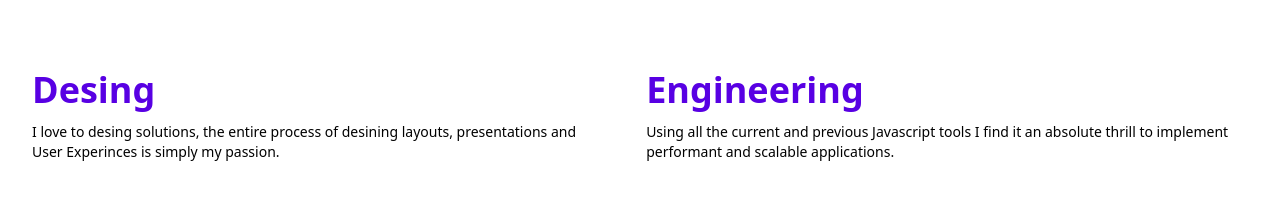
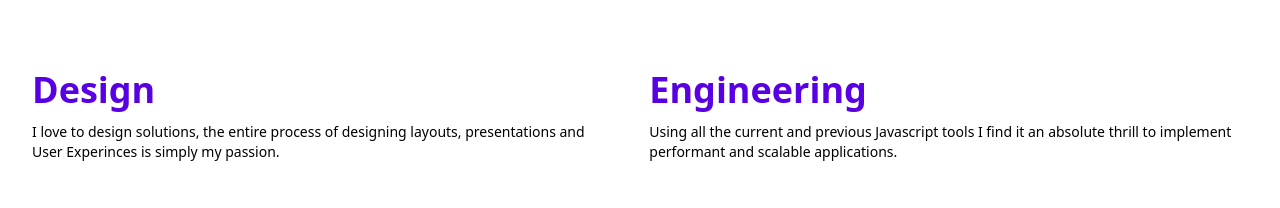
Before and after one commit to BenedictJoachim/benedict, a React (Vite) app: page / in a window 1280 px wide. Shown: the part 592-800 px from the top of the page. Built offline with nearby package versions, Linux system fonts and the light colour scheme.

Commit message:
Another minor typo fix

```diff
--- a/src/components/HamburgerMenu.jsx
+++ b/src/components/HamburgerMenu.jsx
@@ -10,7 +10,7 @@ const HamburgerMenu = () => {
   };
 
   return (
-    <div className={`${isOpen ? 'bg-white' : 'bg-transparent'}`}>
+    <div className={`${isOpen ? 'bg-white-100' : 'bg-transparent'}`}>
       <div>
       <button
         onClick={toggleMenu}
--- a/src/components/Promise.jsx
+++ b/src/components/Promise.jsx
@@ -2,8 +2,8 @@ const Promise = () => {
     return (
         <section className="mx-5 my-[150px] p-3 flex flex-col lg:flex-row gap-10 ">
             <div>
-                <h2 className="text-[#5800E3] text-4xl font-bold ">Desing</h2>
-                <p className="mt-3 text-sm">I love to desing solutions, the entire process of desining layouts, presentations and User Experinces is simply my passion.</p>
+                <h2 className="text-[#5800E3] text-4xl font-bold ">Design</h2>
+                <p className="mt-3 text-sm">I love to design solutions, the entire process of designing layouts, presentations and User Experinces is simply my passion.</p>
             </div>
             <div>
                 <h2 className="text-[#5800e3] text-4xl font-bold">Engineering</h2>
```
